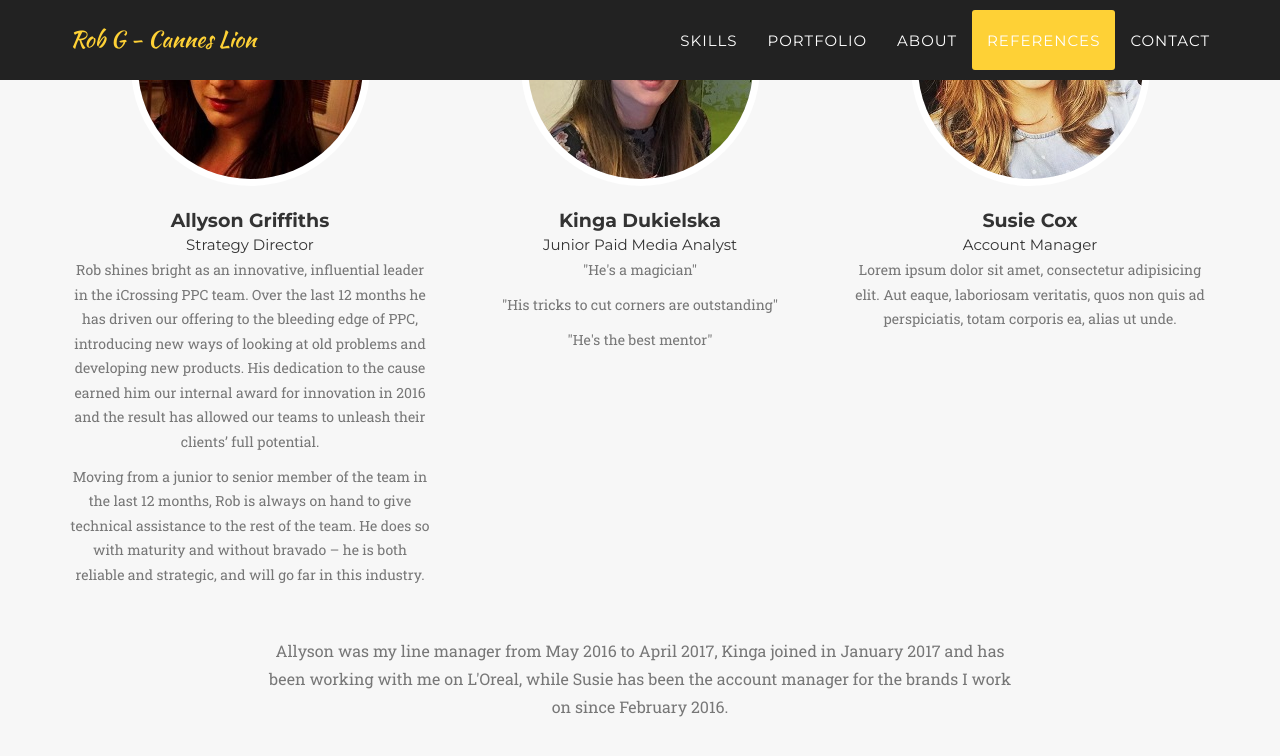
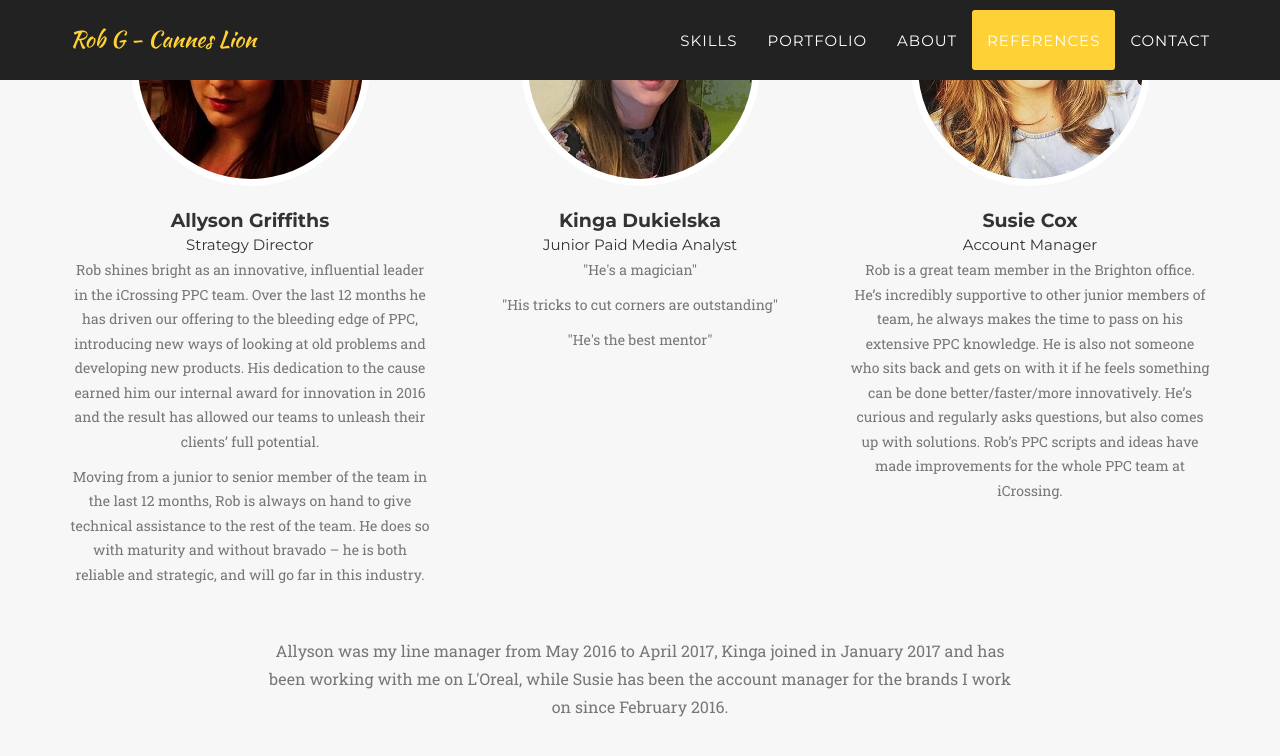
Before and after one commit to canneslionrobg/canneslionrobg.github.io, a Jekyll site: the page index.html, which Jekyll copies as it is, in a window 1280 px wide and 900 px high, scrolled down 4581 px. Shown: the top 756 px of the window. Built offline with Jekyll 4.4.1, drawn with Linux system fonts in a browser that asks for light colours; some web fonts are replaced.

Commit message:
update portfolio

```diff
--- a/index.html
+++ b/index.html
@@ -370,7 +370,7 @@ height="0" width="0" style="display:none;visibility:hidden"></iframe></noscript>
                         <img src="img/team/3.jpg" class="img-responsive img-circle" alt="">
                         <h4>Susie Cox</h4>
                         <h5>Account Manager</h5>
-                        <p class="text-muted">Lorem ipsum dolor sit amet, consectetur adipisicing elit. Aut eaque, laboriosam veritatis, quos non quis ad perspiciatis, totam corporis ea, alias ut unde.</p>
+                        <p class="text-muted">Rob is a great team member in the Brighton office. He’s incredibly supportive to other junior members of team, he always makes the time to pass on his extensive PPC knowledge. He is also not someone who sits back and gets on with it if he feels something can be done better/faster/more innovatively. He’s curious and regularly asks questions, but also comes up with solutions. Rob’s PPC scripts and ideas have made improvements for the whole PPC team at iCrossing.</p>
                     </div>
                 </div>
 
```
